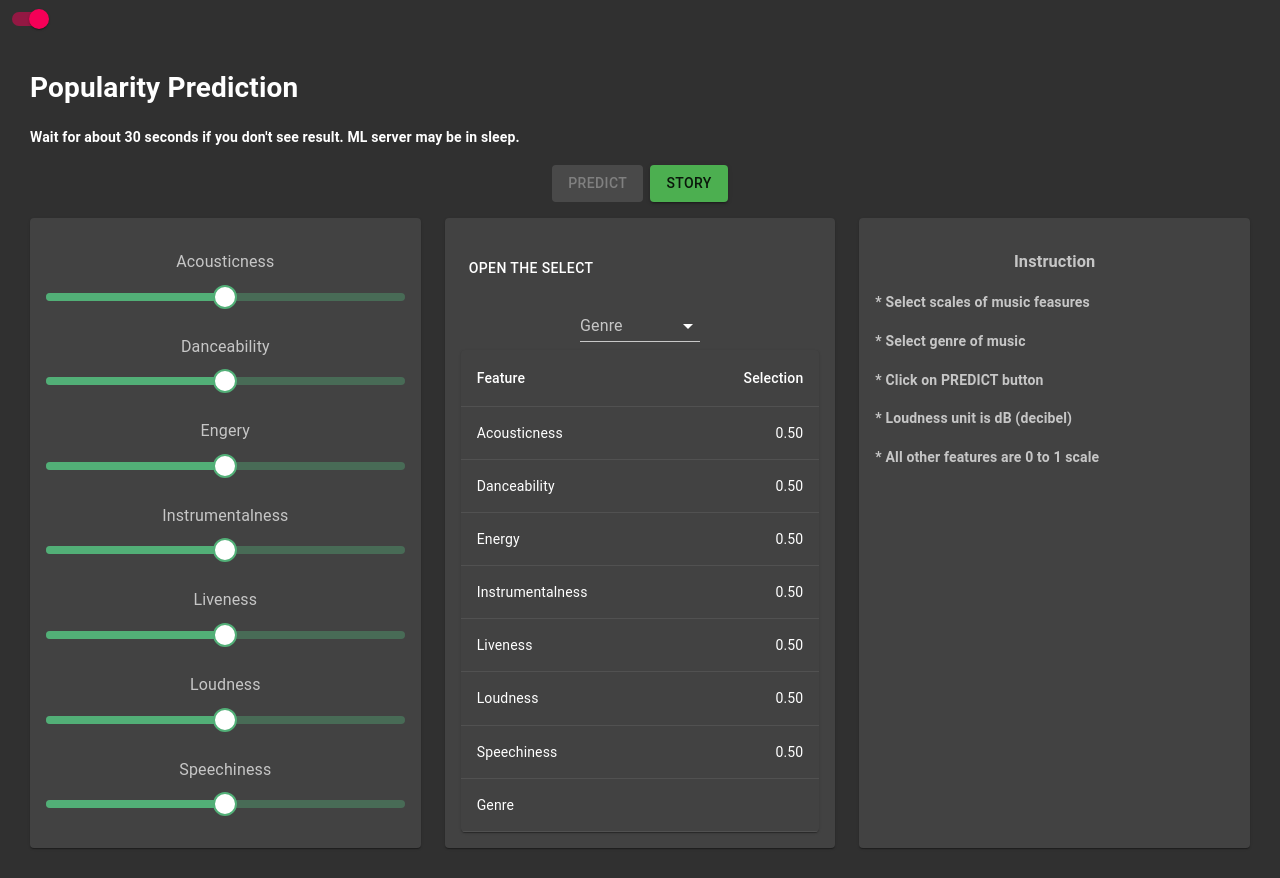
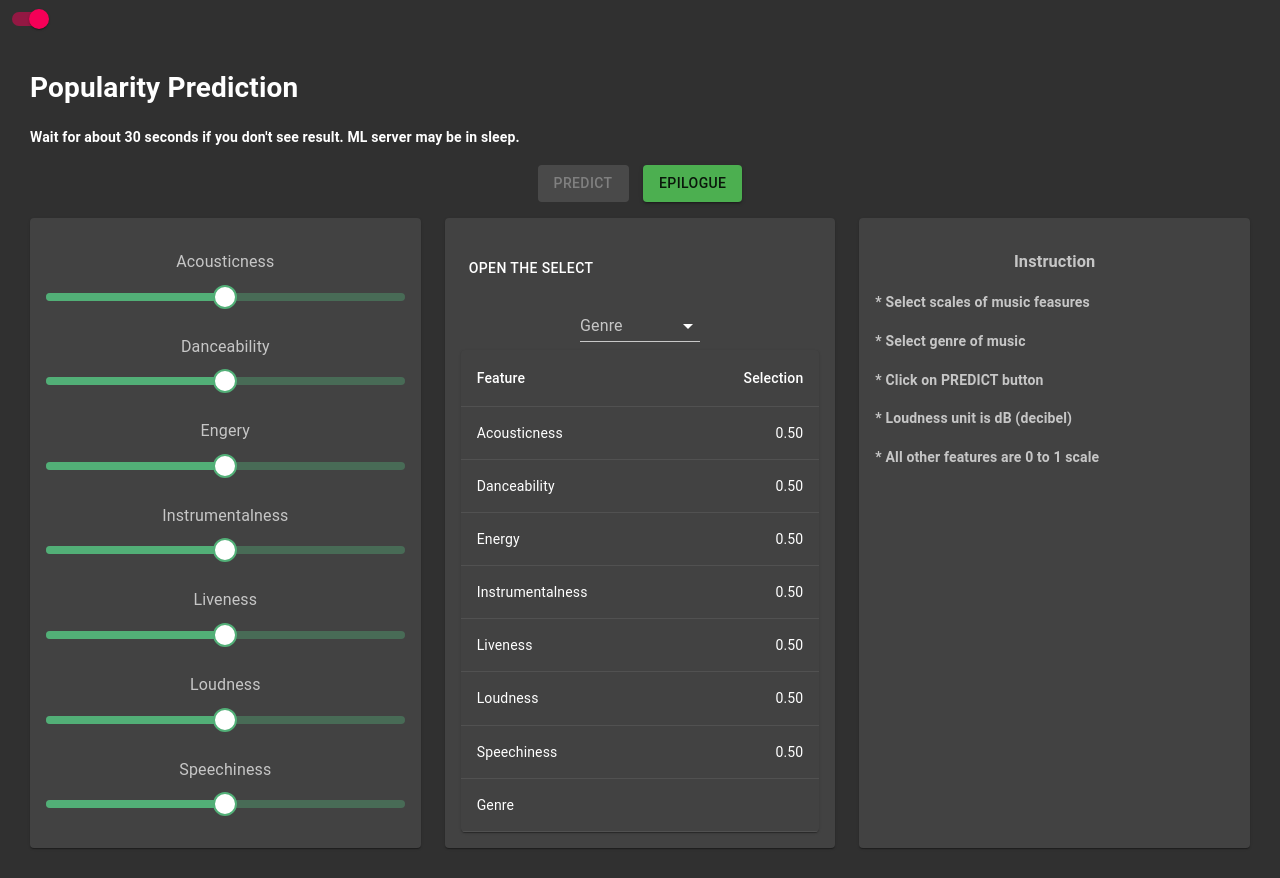
Before and after one commit to moz5691/spotify-ml-front, a React (Create React App) app: page / in a window 1280 px wide. Built offline with nearby package versions, Linux system fonts and the light colour scheme.

Commit message:
title change

```diff
--- a/src/components/Popularity.js
+++ b/src/components/Popularity.js
@@ -147,13 +147,13 @@ export default function Popularity() {
         >
           Predict
         </ColorButton>
-        <span>&nbsp;&nbsp;</span>
+        <span>&nbsp;&nbsp;&nbsp;&nbsp;</span>
         <ColorButton
           onClick={handleClickOpen("paper")}
           color="primary"
           variant="contained"
         >
-          Story
+          Epilogue
         </ColorButton>
       </div>
 
```
